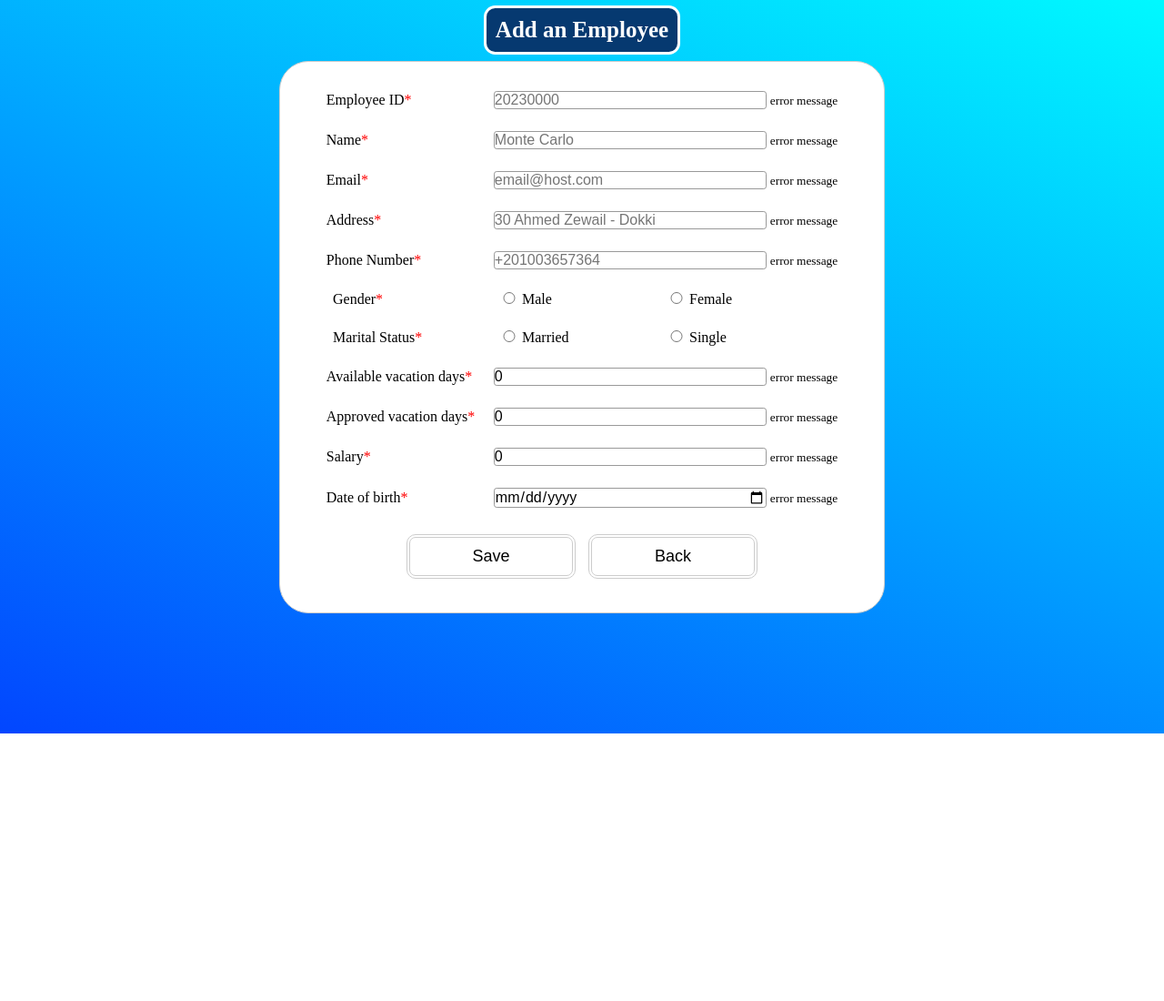
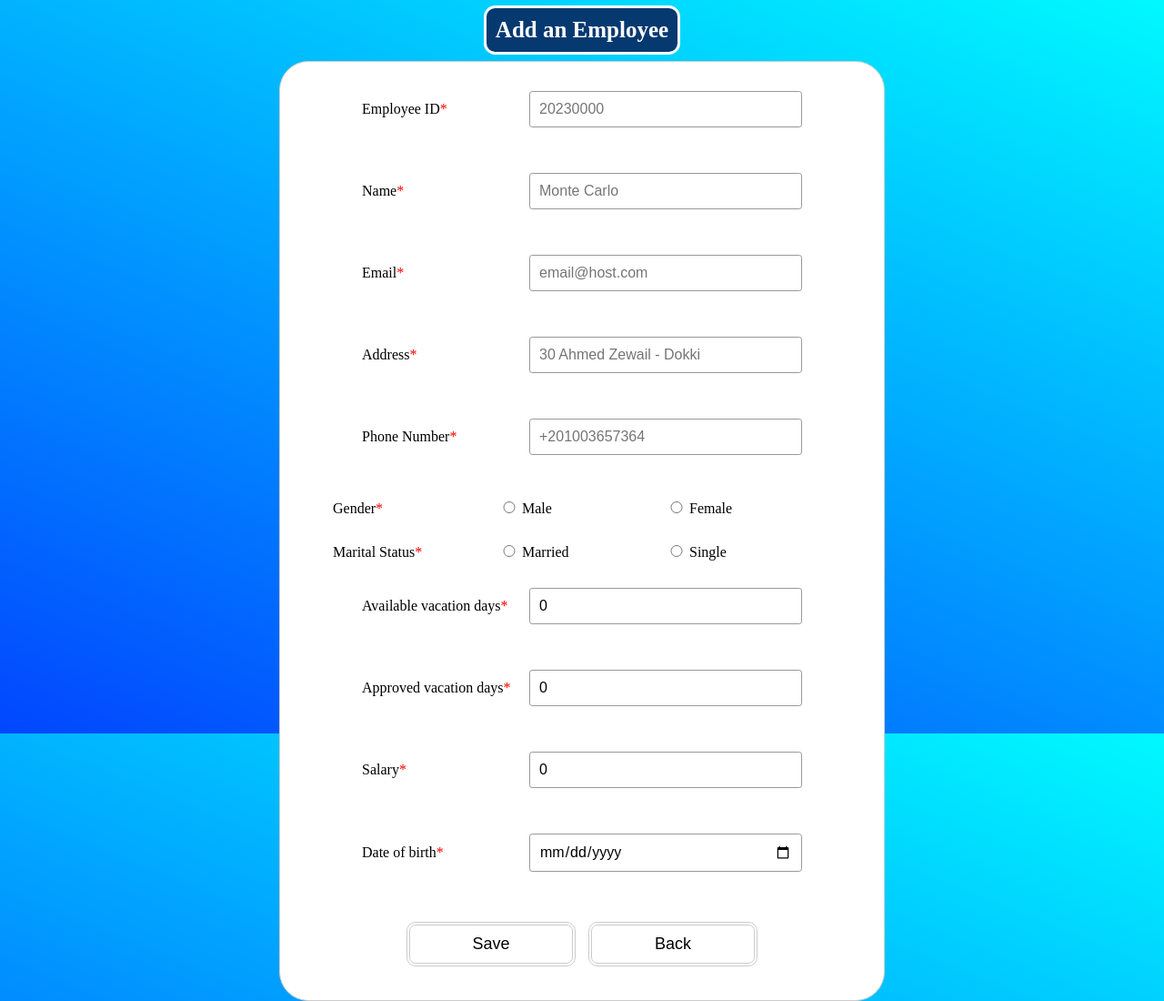
Before and after one commit to moheladwy/WebProject, a Django app: page /search-employee/add-employee/ in a window 1280 px wide. Shown: the whole page at 91% size. Before the commit the page ends 806 px from the top, so only its background shows below. Run offline with Django 4.2, Linux system fonts and the light colour scheme; some libraries are stand-ins or nearby versions; some web fonts are replaced.

Commit message:
add error labels stylign

```diff
--- a/HumanResources/static/styles/form-style.css
+++ b/HumanResources/static/styles/form-style.css
@@ -138,3 +138,22 @@
     opacity: 1;
     right: 0;
 }
+
+
+.success {
+    border-color: green;
+}
+
+.error {
+    border-color: red;
+}
+
+.form-container input {
+    padding: 10px;
+    margin-bottom: 10px;
+}
+
+.form-container small {
+    display: block;
+    visibility: hidden;
+}
```
